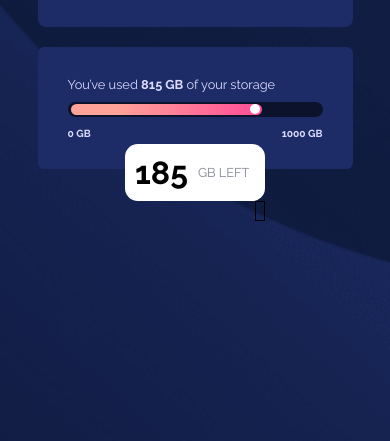
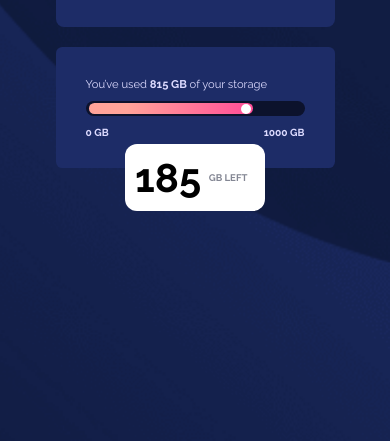
Before and after one commit to noheezybucket/data-storage-component, a plain HTML site: page index.html in a window 390 px wide. Shown: the part 403-844 px from the top of the page. Drawn offline with Linux system fonts and the light colour scheme.

Commit message:
message bubble

```diff
--- a/index.html
+++ b/index.html
@@ -48,7 +48,7 @@
             <p><b>1000 GB</b></p>
           </div>
           <div class="storage-left">
-            <h2>185</h2>
+            185
             <span>GB Left</span>
           </div>
         </div>
--- a/style.css
+++ b/style.css
@@ -115,15 +115,15 @@ body {
   position: absolute;
   background-color: white;
   top: -40px;
-  right: 10px;
+  right: 30px;
   color: black;
   padding: 10px;
-  border-radius: 1em;
+  border-radius: 0.3em;
   border-bottom-right-radius: 0;
   text-transform: uppercase;
   display: flex;
   align-items: center;
-  max-width: 140px;
+  width: 140px;
 }
 
 .storage-left::after {
@@ -131,24 +131,34 @@ body {
   position: absolute;
   bottom: -20px;
   right: 0;
-  border-left: 2px solid white;
   height: 20px;
   width: 10px;
-  border: 1px solid black;
+  border: 1px solid white;
+  border-left: 5px solid transparent;
+  border-bottom: 20px solid transparent;
+  border-right: 20px solid white;
 }
 
-h2 {
-  margin-right: 10px;
-  font-size: 2rem;
+.storage-text {
+  font-size: 0.7rem;
 }
 
 span {
   color: hsl(229, 7%, 55%);
 }
 
+.storage-left {
+  font-size: 2.5rem;
+  font-weight: 700;
+  text-align: center;
+}
+.storage-left span {
+  font-size: 0.6rem;
+  width: 100%;
+}
 @media (max-width: 613px) {
   body {
-    padding: 0 20px;
+    padding: 0 40px;
   }
   .container {
     flex-wrap: wrap;
@@ -157,7 +167,7 @@ span {
     top: 80%;
     left: 50%;
     transform: translateX(-50%);
-    border-radius: 1em !important;
+    border-radius: 0.3em !important;
   }
   .main-container,
   .storage-container {
@@ -165,4 +175,16 @@ span {
     margin: 0;
     margin-bottom: 20px;
   }
+  .storage-left::after {
+    content: "";
+    position: absolute;
+    bottom: -20px;
+    right: 0;
+    height: 20px;
+    width: 10px;
+    border: 1px solid transparent;
+    border-left: 5px solid transparent;
+    border-bottom: 20px solid transparent;
+    border-right: 20px solid transparent;
+  }
 }
```
